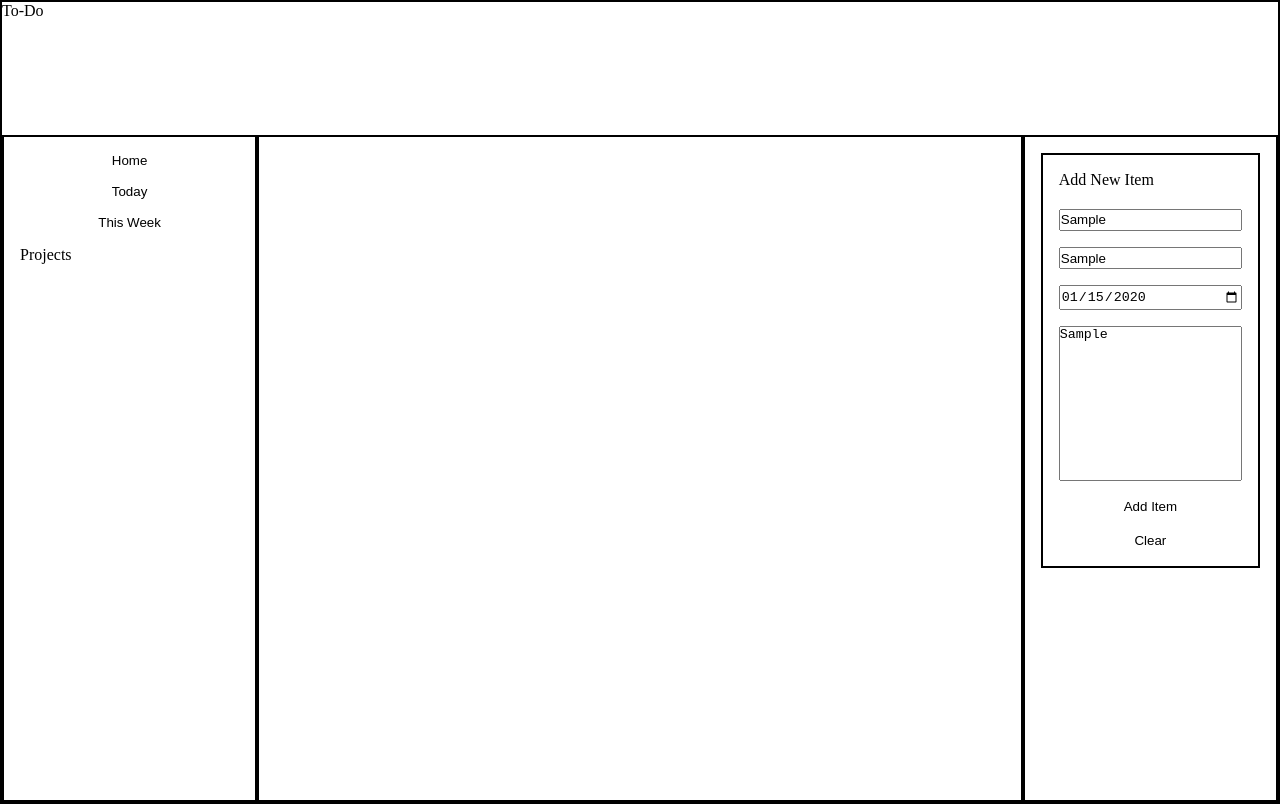
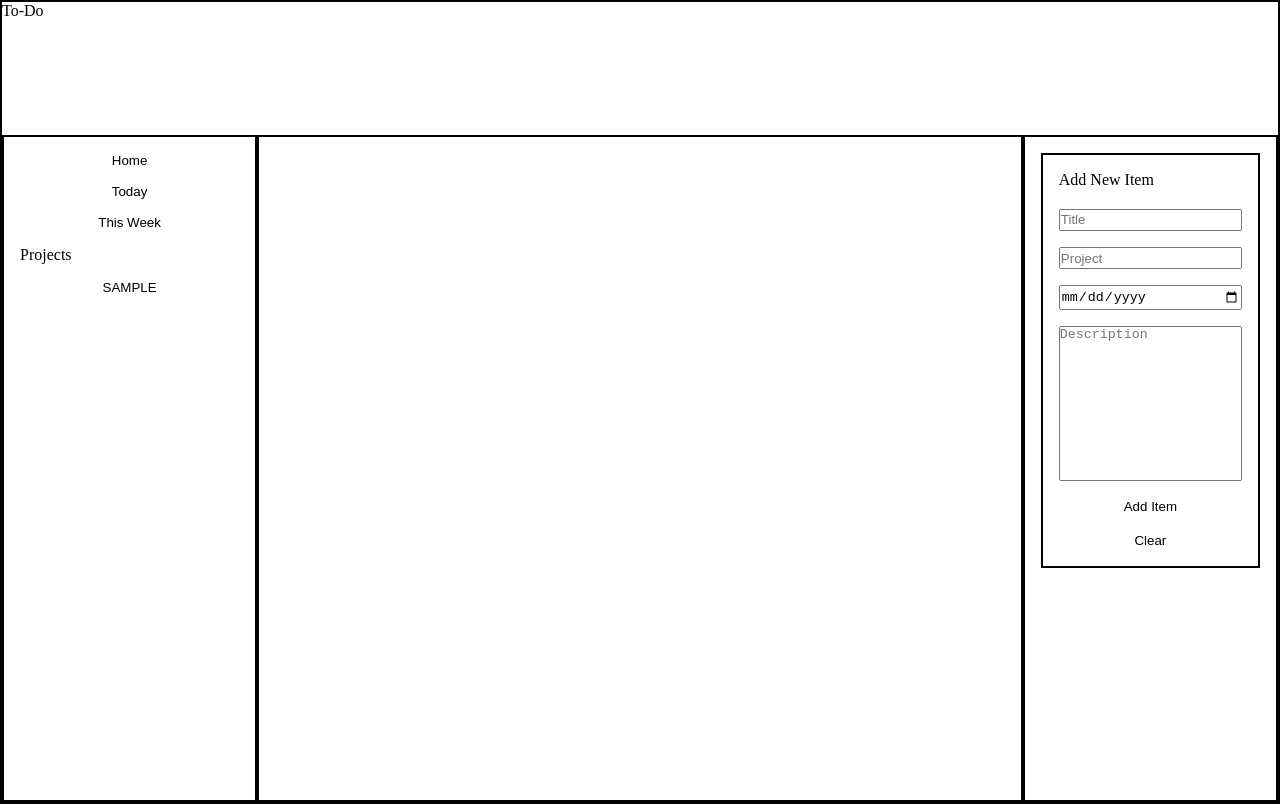
Before and after one commit to abertjames/to-do, a website built with webpack: page dist/index.html in a window 1280 px wide. Both pictures are taken after typing "Sample", "Sample", "2020-01-15", "Sample" into the empty fields and a click on the button "Add Item". Built offline with nearby package versions, Linux system fonts and the light colour scheme.

Commit message:
update project area when new projects are added
also changes the  structure of the code so one function creates
the new items and one adds them to the libraries / displays

```diff
--- a/src/display.js
+++ b/src/display.js
@@ -5,26 +5,26 @@
     return displayArea
 }
 
-// const updateDisplayArea = (newProject) => {
-//     const displayArea = document.getElementById('displayArea');
+const updateDisplayArea = (newProject) => {
+    const displayArea = document.getElementById('displayArea');
 
-//     const projectTile = document.createElement('div');
-//     projectTile.classList.add('projectTile');
+    const projectTile = document.createElement('div');
+    projectTile.classList.add('projectTile');
 
-//     const projectHeader = document.createElement('h3');
-//     // projectHeader.textContent = newProject.
+    const projectHeader = document.createElement('h3');
+    // projectHeader.textContent = newProject.
 
-//     projectTile.appendChild(projectHeader);
-//     displayArea.appendChild(projectTile);
+    projectTile.appendChild(projectHeader);
+    displayArea.appendChild(projectTile);
 
-//     return displayArea
-// }
+    return displayArea
+}
 
-// const createProjectTile = () => {
-//     const projectTile = document.createElement('div');
-//     projectTile.setAttribute('id', 'projectTile');
+const createProjectTile = () => {
+    const projectTile = document.createElement('div');
+    projectTile.setAttribute('id', 'projectTile');
 
-//     return projectTile
-// }
+    return projectTile
+}
 
-export default createDisplayArea
+export {createDisplayArea}
--- a/src/initWebsite.js
+++ b/src/initWebsite.js
@@ -1,6 +1,6 @@
 import {createHeader} from "./header";
-import createSideBar from "./sideBar";
-import createDisplayArea from "./display";
+import {createSideBar} from "./sideBar";
+import {createDisplayArea} from "./display";
 import createInputBar from "./input";
 
 
--- a/src/input.js
+++ b/src/input.js
@@ -1,65 +1,74 @@
+import {updateProjectArea} from "./sideBar";
+
 class Item {
     constructor(
         itemTitle = "unknown",
-        itemProject = "unknown",
+        projectTitle = "unknown",
         itemDueDate = "unknown",
         itemDescription = "unknown"
     ){
         this.itemTitle = itemTitle
-        this.itemProject = itemProject
+        this.projectTitle = projectTitle
         this.itemDueDate = itemDueDate
         this.itemDescription = itemDescription
     }
 }
 
-// class Project {
-//     constructor(){
-//         this.itmes = [];
-//     }
-//     addItem(newItem) {
-//         if (!this.isInProject(newItem)) {
-//         this.items.push(newItem)
-//         }
-//     }
+class Project {
+    constructor(
+        projectTitle = 'unknown'
+    ){
+        this.items = [];
+        this.projectTitle = projectTitle;
+    }
+    addItem(newItem) {
+        if (!this.isInProject(newItem)) {
+            // might not even want to check if another item by the same name exist because you could want
+            // to do the same task multiple times
+        this.items.push(newItem)
+        }
+        // this.items.push(newItem)
 
-//     removeItem(itemTitle) {
-//         this.items = this.items.filter((item) => item.itemTitle !== itemTitle)
-//     }
+    }
 
-//     getItem(itemTitle) {
-//         return this.items.find((item) => item.itemTitle === itemTitle)
-//     }
+    removeItem(itemTitle) {
+        this.items = this.items.filter((item) => item.itemTitle !== itemTitle)
+    }
 
-//     isInProject(newItem) {
-//         return this.items.some((item) => item.itemTitle === newItem.itemTitle)
-//     }
-// }
+    getItem(itemTitle) {
+        return this.items.find((item) => item.itemTitle === itemTitle)
+    }
 
-// class projectLibrary {
-//     constructor() {
-//         this.projects = []
-//     }
+    isInProject(newItem) {
+        return this.items.some((item) => item.itemTitle === newItem.itemTitle)
+    }
+}
 
-//     addProject(newProject) {
-//         if (!this.isInProjectLibrary(newProject)) {
-//         this.projects.push(newProjet)
-//         }
-//     }
+class ProjectLibrary {
+    constructor() {
+        this.projects = []
+    }
 
-//     removeProject(projectTitle) {
-//         this.projects = this.projects.filter((project) => project.projectTitle !== projectTitle)
-//     }
+    addProject(newProject) {
+        if (!this.isInProjectLibrary(newProject)) {
+        this.projects.push(newProject)
+        }
+    }
 
-//     getProject(projectTitle) {
-//         return this.projects.find((project) => project.projectTitle === projectTitle)
-//     }
+    removeProject(projectTitle) {
+        this.projects = this.projects.filter((project) => project.projectTitle !== projectTitle)
+    }
 
-//     isInProjectLibrary(newProject) {
-//         return this.projects.some((project) => project.projectTitle === newProject.projectTitle)
-//     }
-// }
+    getProject(projectTitle) {
+        return this.projects.find((project) => project.projectTitle === projectTitle)
+    }
 
-// const projectLibrary = new projectLibrary()
+    isInProjectLibrary(projectTitle) {
+        return this.projects.some((project) => project.projectTitle === projectTitle)
+    }
+}
+
+const projectLibrary = new ProjectLibrary()
 
 const createInputBar = () => {
     const newItemBar = document.createElement('div');
@@ -112,41 +121,59 @@
 const createAddButton = () => {
     const addButton = document.createElement('button');
     addButton.textContent = 'Add Item';
-    // addButton.type = 'submit';
-    addButton.addEventListener('click', () => {
-        createItemFromInput();
-    })
+    addButton.type = 'submit';
     return addButton
 }
 
-const createItemFromInput = (e) => {
-    // e.preventDefault();
+const createItemFromInput = () => {
 
-    // const itemTitle = document.getElementById('itemTitle').value;
-    // const projectTitle = document.getElementById('projectTitle').value.toLowerCase();
-    // const dueDate = document.getElementById('dueDate').value;
-    // const itemDescription = document.getElementById('itemDescription').value;
+    const itemTitle = document.getElementById('itemTitle').value;
+    const projectTitle = document.getElementById('projectTitle').value.toUpperCase();
+    const dueDate = document.getElementById('dueDate').value;
+    const itemDescription = document.getElementById('itemDescription').value;
 
-    console.log('hello')
+    inputForm.reset();
 
-    // return new Item(itemTitle, projectTitle, dueDate, itemDescription)
+    return new Item(itemTitle, projectTitle, dueDate, itemDescription)
+}
+
+const addItem = (e) => {
+    e.preventDefault();
+
+    const newItem = createItemFromInput();
+
+    if (newItem.itemTitle == '' || newItem.projectTitle == '') {
+        return
+    } else if (projectLibrary.isInProjectLibrary(newItem.projectTitle)){
+        projectLibrary.getProject(newItem.projectTitle).addItem(newItem);
+        console.log(projectLibrary)
+    } else if (!projectLibrary.isInProjectLibrary(newItem.projectTitle)){
+        const project = new Project(newItem.projectTitle);
+        project.addItem(newItem);
+        projectLibrary.addProject(project);
+        updateProjectArea(project.projectTitle);
+        console.log(projectLibrary)
+    }
 }
 
 const createClearButton = () => {
     const clearButton = document.createElement('button');
     clearButton.textContent = 'Clear';
-    clearButton.addEventListener('click', () => {
-        console.log('hello')
+    clearButton.addEventListener('click', (e) => {
+        e.preventDefault();
+        // console.log('hello')
+        inputForm.reset();
     })
 
     return clearButton
 }
 
 const createInputForm = () => {
-    const inputForm = document.createElement('div');
+    const inputForm = document.createElement('form');
     inputForm.classList.add('newItemForm');
-    // inputForm.onSubmit = createItemFromInput(event);
-    // inputForm.onSubmit = console.log('hello');
+    inputForm.setAttribute('id','inputForm');
+    // inputForm.onsubmit = createItemFromInput;
+    inputForm.onsubmit = addItem;
 
 
     const newItemHeader = document.createElement('p');
@@ -160,6 +187,7 @@
     inputForm.appendChild(descriptionInput());
     inputForm.appendChild(createAddButton());
     inputForm.appendChild(createClearButton());
+
     return inputForm
 }
 
--- a/src/sideBar.js
+++ b/src/sideBar.js
@@ -28,16 +28,15 @@
     return projectArea
 }
 
-// const updateProjectArea = (projTitle) => {
-//     const projectArea = document.getElementById('projectArea');
+const updateProjectArea = (projTitle) => {
+    const projectArea = document.getElementById('projectArea');
 
-//     const newProjectButton = document.createElement('button');
-//     newProjectButton.textContent = projTitle;
+    const newProjectButton = document.createElement('button');
+    newProjectButton.textContent = projTitle;
 
-//     projectArea.appendChild(newProjectButton);
-//     return projectArea
-// }
+    projectArea.appendChild(newProjectButton);
+    return projectArea
+}
 
-// export {createSideBar, updateProjectArea};
 
-export default createSideBar
+export {createSideBar, updateProjectArea}
```
Also changed, not shown: dist/index.html, dist/main.js.
